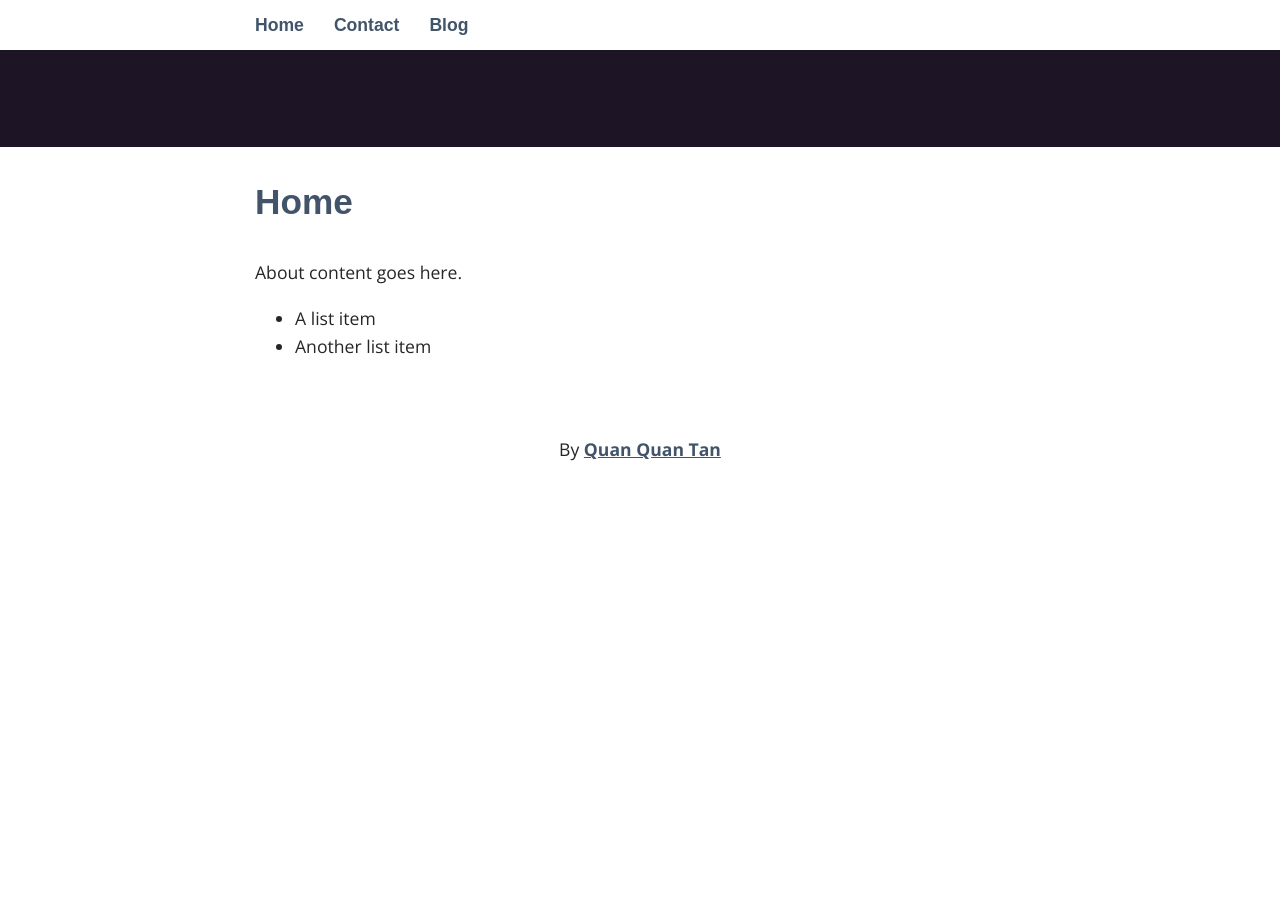
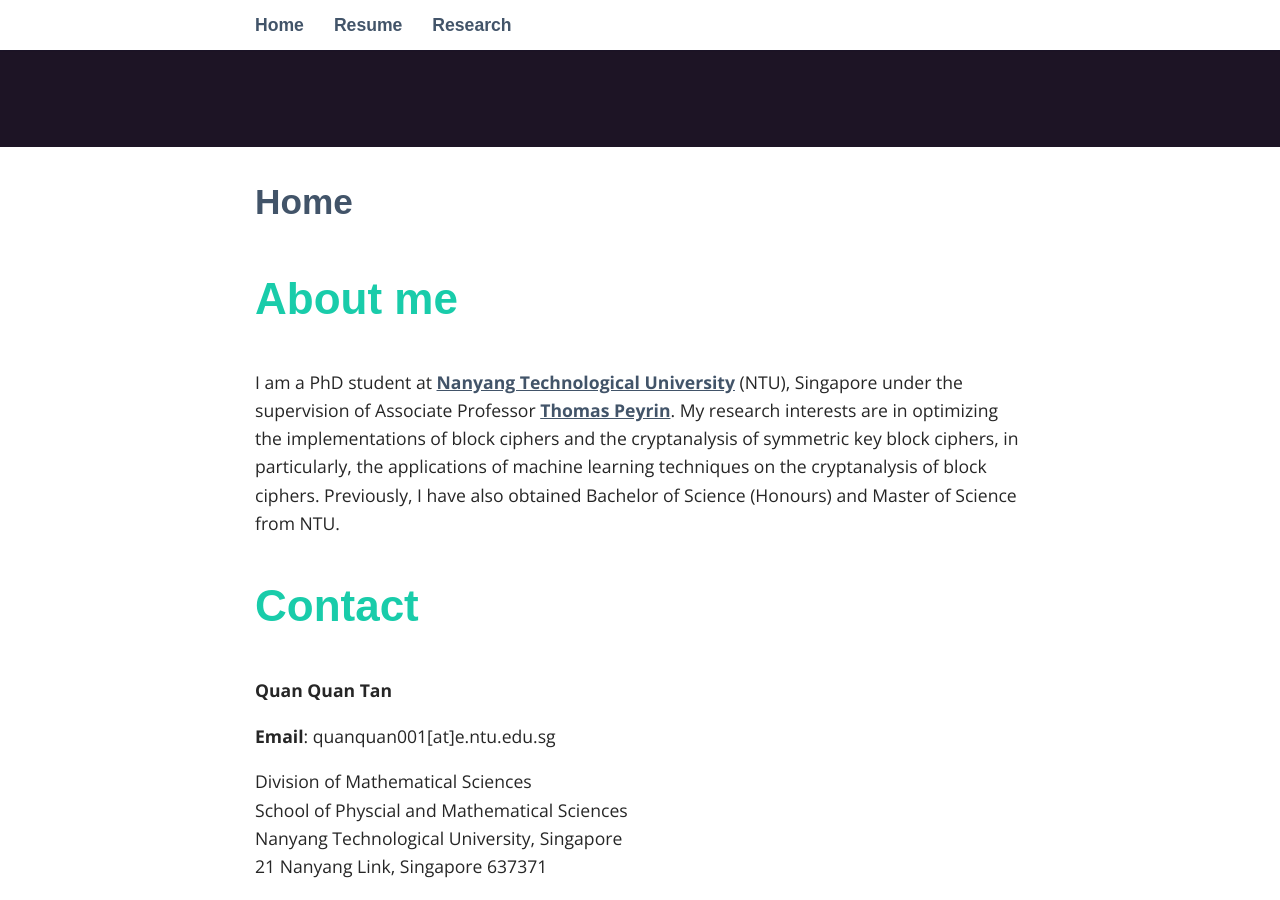
Before and after one commit to QuanQuanTan/quanquantan.github.io, a Jekyll site: the page built from _pages/01_home.md, in a window 1280 px wide and 900 px high, scrolled down 353 px. Built offline with Jekyll 4.4.1, drawn with Linux system fonts in a browser that asks for light colours; some web fonts are replaced; before the commit the page ends 900 px from its top, so only the background shows below that.

Commit message:
modified:   _includes/header.html 	modified:   _pages/01_home.md 	new file:   _pages/02_Resume.md 	deleted:    _pages/02_contact.md 	new file:   _pages/03_Research.md 	new file:   assets/Resume_041019.pdf 	deleted:    blog/index.html 	deleted:    index.html

```diff
--- a/_includes/header.html
+++ b/_includes/header.html
@@ -5,7 +5,6 @@
 {% for page in site.pages %} {% if page.title %}
 <li><a href="{{ page.url | prepend: site.baseurl }}">{{ page.title }}</a></li>
 {% endif %} {% endfor %}
-<li><a href="{{ "/blog" | prepend: site.baseurl }}">Blog</a></li>
 			</ul>
 			</li>
 			</ul>
--- a/_pages/01_home.md
+++ b/_pages/01_home.md
@@ -1,11 +1,19 @@
 ---
 
 layout: page
+permalink: /home/
 title: Home
-permalink: /home/
 ---
+# About me
+I am a PhD student at [Nanyang Technological University](https://www.ntu.edu.sg/Pages/home.aspx) (NTU), Singapore under the supervision of Associate Professor [Thomas Peyrin](https://thomaspeyrin.github.io/web/). My research interests are in optimizing the implementations of block ciphers and the cryptanalysis of symmetric key block ciphers, in particularly, the applications of machine learning techniques on the cryptanalysis of block ciphers. Previously, I have also obtained Bachelor of Science (Honours) and Master of Science from NTU.
 
-About content goes here.
+# Contact
 
-* A list item
-* Another list item
+**Quan Quan Tan**
+
+**Email**: quanquan001[at]e.ntu.edu.sg
+
+Division of Mathematical Sciences <br>
+School of Physcial and Mathematical Sciences <br>
+Nanyang Technological University, Singapore <br>
+21 Nanyang Link, Singapore 637371 <br>
```
Also changed, not shown: _pages/02_Resume.md (added, +8 -0 lines), _pages/02_contact.md (deleted, +0 -10 lines), _pages/03_Research.md (added, +8 -0 lines), blog/index.html (deleted, +0 -11 lines), index.html (deleted, +0 -7 lines), 1 other file.
